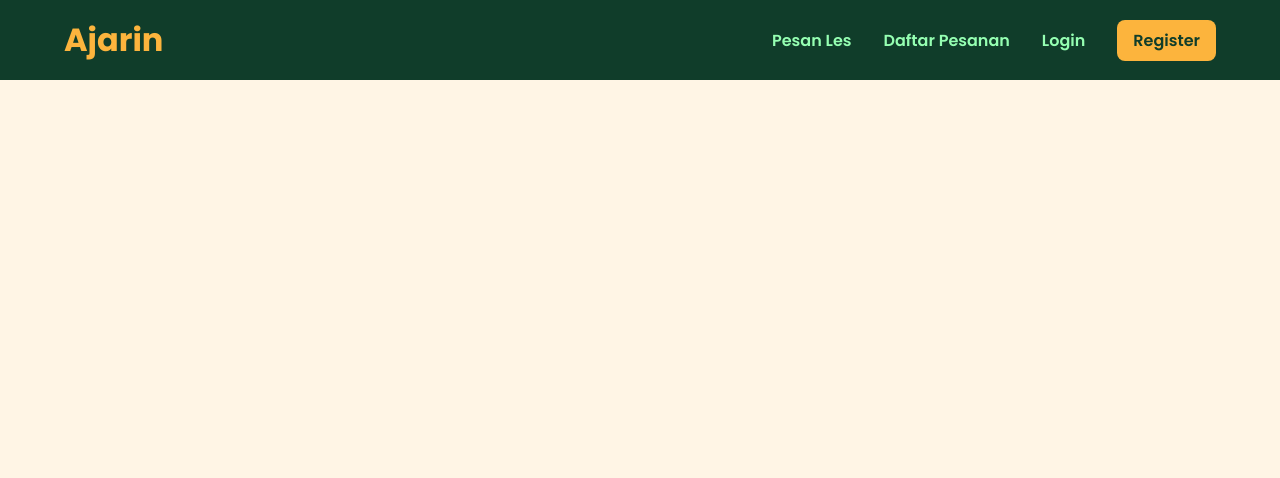
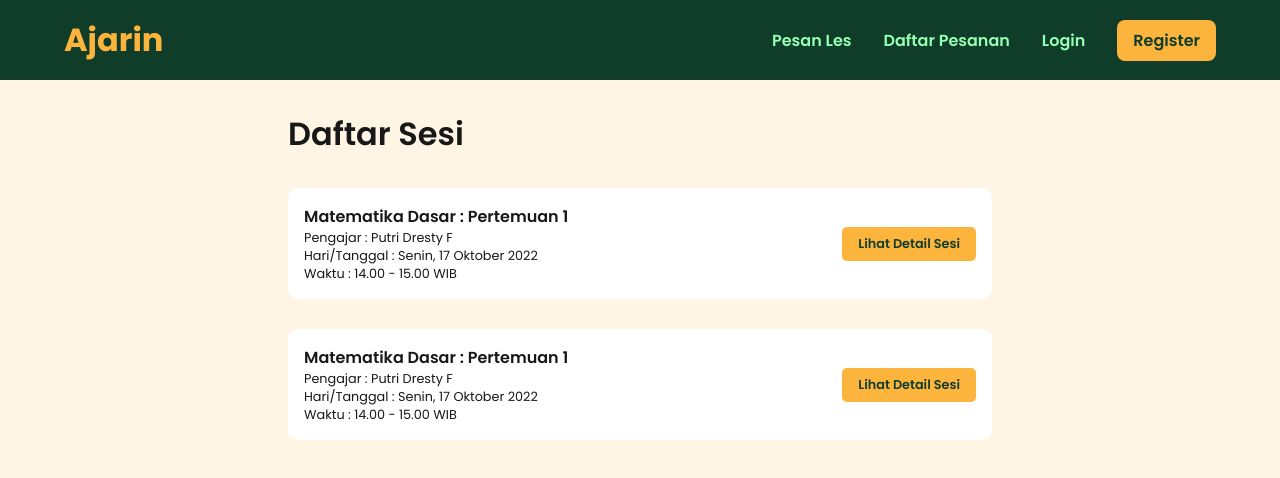
Before and after one commit to Skilvul-FE-29/group-project-front-end, a React (Vite) app: page /schedule in a window 1280 px wide. Shown: the top 478 px of the page. Built offline with nearby package versions, Linux system fonts and the light colour scheme.

Commit message:
membuat page daftar sesi

```diff
--- a/src/App.jsx
+++ b/src/App.jsx
@@ -5,6 +5,7 @@ import Loginpage from "./pages/Loginpage";
 import Regispage from "./pages/Regispage";
 import TeacherList from "./pages/TeacherList";
 import RequestList from "./pages/RequestList";
+import Schedule from "./pages/Schedule";
 
 function App() {
   return (
@@ -17,6 +18,7 @@ function App() {
           <Route path="/regis" element={<Regispage />}></Route>
           <Route path="/teacher" element={<TeacherList />}></Route>
           <Route path="/request" element={<RequestList />}></Route>
+          <Route path="/schedule" element={<Schedule />}></Route>
         </Routes>
       </BrowserRouter>
     </div>
--- /dev/null
+++ b/src/pages/Schedule.jsx
@@ -0,0 +1,106 @@
+import React from "react";
+import "../styles/Schedule.css";
+
+const Schedule = () => {
+  const handleDetails = () => {
+    document.querySelector(".detail-sesi-wrapper").classList.add("active");
+  };
+
+  const handleDetailsRemove = () => {
+    document.querySelector(".detail-sesi-wrapper").classList.remove("active");
+  };
+
+  return (
+    <div className="schedule">
+      <div className="schedule-container">
+        <div className="sch-title">
+          <h1 className="title">Daftar Sesi</h1>
+        </div>
+
+        <div className="sch-wrapper-card">
+          <div className="sch-card-item">
+            <div className="shc-card-left">
+              <h3>Matematika Dasar : Pertemuan 1</h3>
+              <p>
+                Pengajar : <span>Putri Dresty F</span>
+              </p>
+              <p>
+                Hari/Tanggal : <span>Senin, 17 Oktober 2022</span>
+              </p>
+              <p>
+                Waktu : <span>14.00 - 15.00 WIB</span>
+              </p>
+            </div>
+            <div className="sch-card-right">
+              <button className="btn-detail-sesi" onClick={handleDetails}>
+                Lihat Detail Sesi
+              </button>
+            </div>
+          </div>
+        </div>
+
+        <div className="sch-wrapper-card">
+          <div className="sch-card-item">
+            <div className="shc-card-left">
+              <h3>Matematika Dasar : Pertemuan 1</h3>
+              <p>
+                Pengajar : <span>Putri Dresty F</span>
+              </p>
+              <p>
+                Hari/Tanggal : <span>Senin, 17 Oktober 2022</span>
+              </p>
+              <p>
+                Waktu : <span>14.00 - 15.00 WIB</span>
+              </p>
+            </div>
+            <div className="sch-card-right">
+              <button className="btn-detail-sesi" onClick={handleDetails}>
+                Lihat Detail Sesi
+              </button>
+            </div>
+          </div>
+        </div>
+      </div>
+
+      <div className="detail-sesi-wrapper" id="modal-detail">
+        <div className="header">
+          <h3 className="detail-title">Detail Sesi</h3>
+          <button className="btn-close-schedule" onClick={handleDetailsRemove}>
+            x
+          </button>
+        </div>
+        <hr />
+        <div className="detail-info">
+          <div className="detail-top">
+            <p>
+              Pelajaran : <span>Matematika Dasar</span>
+            </p>
+            <p>
+              Pertemuan : <span>1</span>
+            </p>
+            <p>
+              Pengajar : <span>Putri Dresty F</span>
+            </p>
+            <p>
+              Hari/Tanggal : <span>Senin, 17 Oktober 2022</span>
+            </p>
+            <p>
+              Waktu : <span>14.00 - 15.00 WIB</span>
+            </p>
+          </div>
+          <div className="detail-bottom">
+            <h3>Detail Pembelajaran : </h3>
+            <p>1. Lorem ipsum, dolor sit amet consectetur adipisicing elit.</p>
+            <p>2. Lorem ipsum, dolor sit amet consectetur adipisicing elit.</p>
+            <p>3. Lorem ipsum, dolor sit amet consectetur adipisicing elit.</p>
+          </div>
+          <button className="btn-detail-sesi" style={{ marginTop: "20px" }}>
+            Online Via Zoom
+          </button>
+        </div>
+      </div>
+    </div>
+  );
+};
+
+export default Schedule;
--- /dev/null
+++ b/src/styles/Schedule.css
@@ -0,0 +1,148 @@
+@import "../base.css";
+
+.schedule {
+  width: 100%;
+  position: relative;
+}
+
+.schedule-container {
+  width: 55%;
+  margin: 0 auto;
+  color: #181818;
+  display: flex;
+  flex-direction: column;
+  gap: 30px;
+  margin-top: 30px;
+}
+
+.title {
+  font-size: 2rem;
+  font-weight: 600;
+}
+
+.sch-wrapper-card {
+  background-color: white;
+  padding: 1rem;
+  border-radius: 10px;
+}
+
+.sch-card-item {
+  display: flex;
+  justify-content: space-between;
+  align-items: center;
+}
+
+.shc-card-left h3 {
+  font-size: 1rem;
+  font-weight: 600;
+}
+
+.shc-card-left p {
+  font-size: 0.8rem;
+  font-weight: 400;
+}
+
+.btn-detail-sesi {
+  background-color: var(--orange);
+  border: none;
+  padding: 0.5rem 1rem;
+  border-radius: 5px;
+  font-size: 0.8rem;
+  font-weight: 600;
+  color: var(--hijau-tua);
+  cursor: pointer;
+}
+
+.btn-detail-sesi:hover {
+  opacity: 0.8;
+}
+
+.detail-sesi-wrapper {
+  display: none;
+  width: 400px;
+  height: auto;
+  position: absolute;
+  top: 50%;
+  left: 50%;
+  transform: translate(-50%, -50%);
+  background-color: white;
+  padding: 1rem;
+  border-radius: 10px;
+  box-shadow: 0 0 10px rgba(0, 0, 0, 0.2);
+}
+
+.header {
+  position: relative;
+}
+
+/* .detail-sesi-wrapper {
+  display: none;
+} */
+
+.btn-close-schedule {
+  position: absolute;
+  top: -10px;
+  right: -10px;
+  background-color: #181818;
+  color: white;
+  font-size: 10px;
+  font-weight: 600;
+  border-radius: 50%;
+  padding: 5px 10px;
+  cursor: pointer;
+}
+
+.detail-sesi-wrapper.active {
+  display: block;
+}
+
+.detail-title {
+  font-size: 1.5rem;
+  font-weight: 600;
+}
+
+.detail-top {
+  font-size: 0.9rem;
+  font-weight: 400;
+}
+
+.detail-bottom h3 {
+  font-size: 1rem;
+  font-weight: 600;
+}
+
+.detail-bottom p {
+  font-size: 0.9rem;
+  font-weight: 400;
+}
+
+@media screen and (max-width: 768px) {
+  .schedule-container {
+    width: 90%;
+  }
+
+  .detail-sesi-wrapper {
+    width: 90%;
+  }
+}
+
+@media screen and (max-width: 425px) {
+  .schedule-container {
+    width: 95%;
+  }
+
+  .detail-sesi-wrapper {
+    width: 95%;
+  }
+
+  .btn-detail-sesi {
+    background-color: var(--orange);
+    border: none;
+    padding: 0.5rem;
+    border-radius: 5px;
+    font-size: 0.8rem;
+    font-weight: 600;
+    color: var(--hijau-tua);
+    cursor: pointer;
+  }
+}
```
Also changed, not shown: src/base.css (line endings or trailing spaces).
